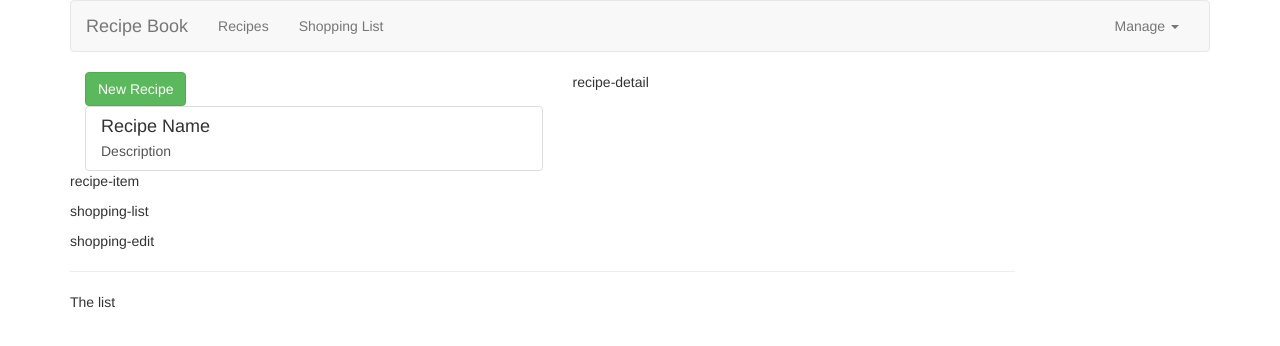
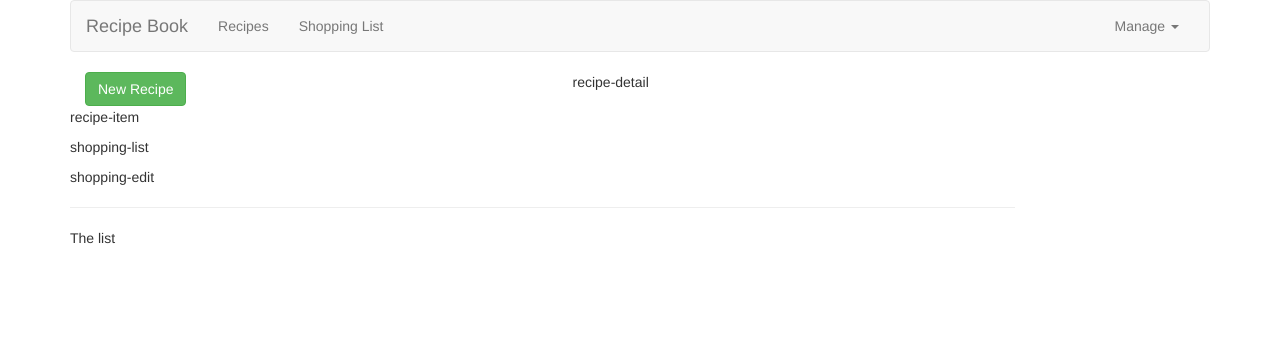
Before and after one commit to DipankarDDUT/RecipeApp, an Angular app: page / in a window 1280 px wide. Shown: the top 346 px of the page. Built offline with nearby package versions, Linux system fonts and the light colour scheme.

Commit message:
1 file modified

```diff
--- a/src/app/recipes/recipe-list/recipe-list.component.html
+++ b/src/app/recipes/recipe-list/recipe-list.component.html
@@ -5,7 +5,7 @@
 </div>
 <div class="row">
   <div class="col-xs-12">
-    <a href="#" class="list-group-item clearfix">
+    <a href="#" class="list-group-item clearfix" *ngFOr="">
       <div class="pull-left">
         <h4 class="list-group-item-heading">Recipe Name</h4>
         <p class="list-group-item-text">Description</p>
```
